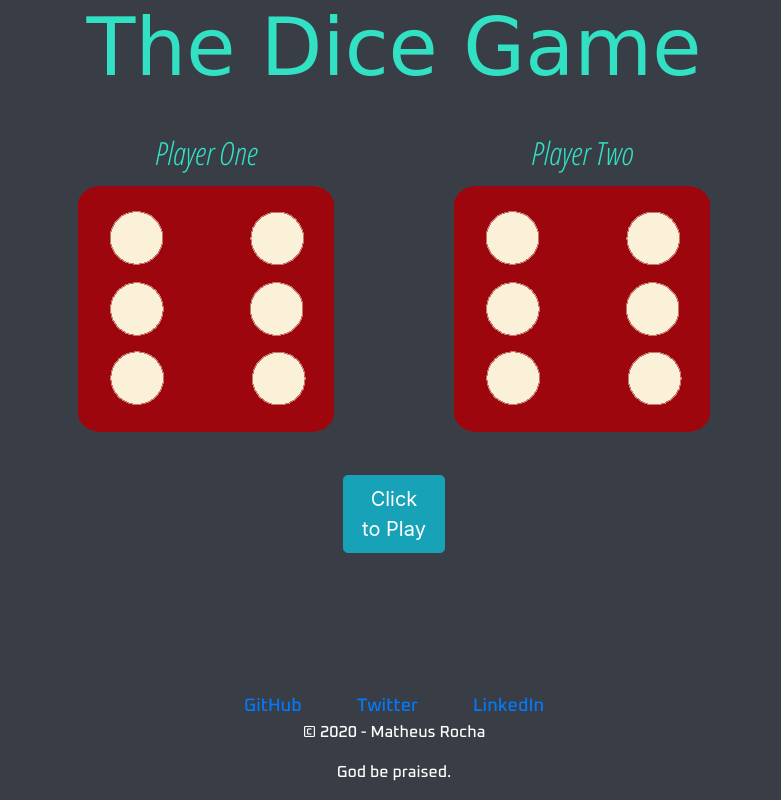
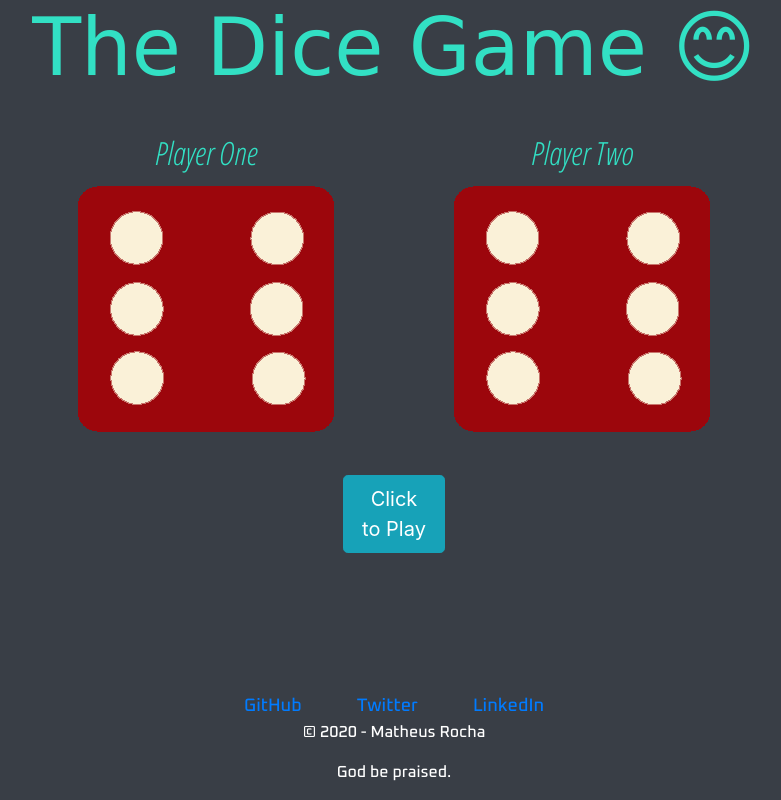
Before and after one commit to Mathz78/DiceGame, a plain HTML site: page index.html in a window 1280 px wide. Shown: the whole page, without its empty margins (246-1027 px from the left). Drawn offline with nearby package versions, Linux system fonts and the light colour scheme; a web font is replaced by a local one.

Commit message:
Add emoje H1

```diff
--- a/index.html
+++ b/index.html
@@ -14,7 +14,7 @@
     </head>
     <body>
         <div id="table">
-            <h1>The Dice Game</h1>
+            <h1>The Dice Game 😊</h1>
             <h2 id="tie">Tie!!</h2>
             <div class="row gameTable">
                 <div class="col-6 firstPlayer">
```
